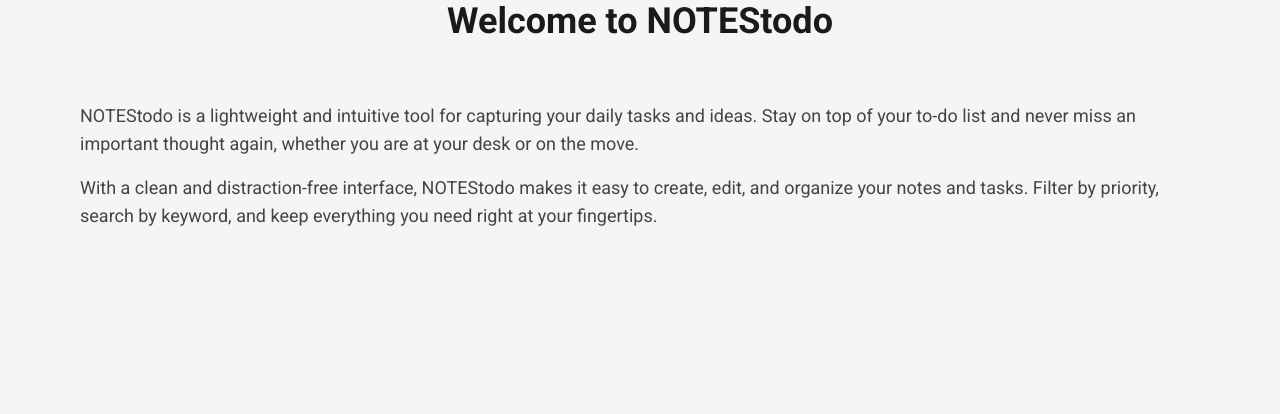
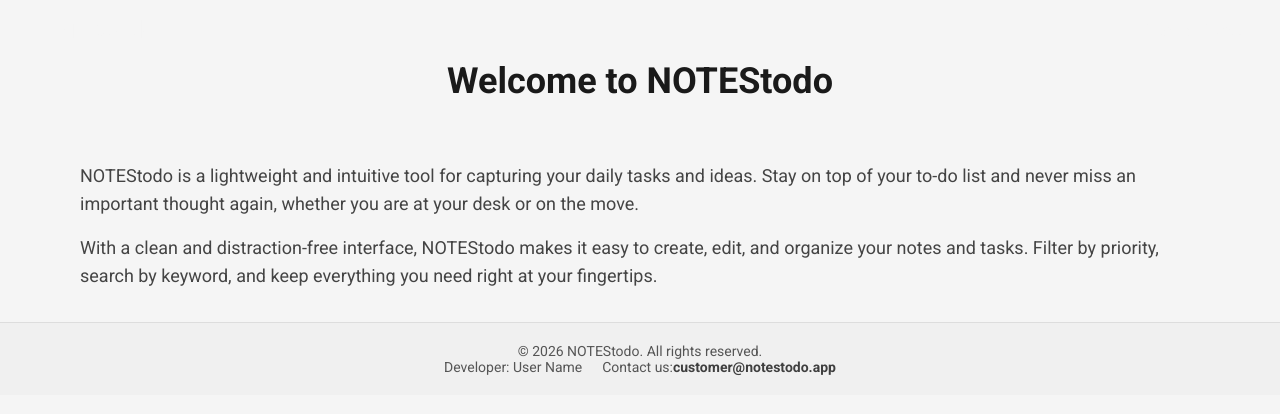
Before and after one commit to Liska-iriska/notestodo, a Next.js app: page / in a window 1280 px wide. Shown: the top 414 px of the page. Built offline with nearby package versions, Linux system fonts and the light colour scheme.

Commit message:
Add Header

```diff
--- a/app/layout.tsx
+++ b/app/layout.tsx
@@ -1,6 +1,8 @@
 import type { Metadata } from "next";
 import { Roboto } from "next/font/google";
 import "./globals.css";
+import Header from "@/components/Header/Header";
+import Footer from "@/components/Footer/Footer";
 
 export const metadata: Metadata = {
   title: "Create Notes App",
@@ -36,7 +38,11 @@
 }>) {
   return (
     <html lang="en" className={roboto.variable}>
-      <body>{children}</body>
+      <body>
+        <Header />
+        {children}
+        <Footer />
+      </body>
     </html>
   );
 }
--- /dev/null
+++ b/components/Header/Header.module.css
@@ -0,0 +1,37 @@
+.header {
+  display: flex;
+  justify-content: space-between;
+  align-items: center;
+  padding: 1rem 2rem;
+  background-color: var(--color-header);
+  color: var(--color-whiteSmoke);
+}
+
+.header a {
+  text-decoration: none;
+  color: var(--color-whiteSmoke);
+  font-size: 1.5rem;
+  font-weight: bold;
+}
+
+.header a:hover {
+  color: var(--color-clear-hover);
+}
+
+.navigation {
+  list-style-type: none;
+  margin: 0;
+  padding: 0;
+  display: flex;
+  gap: 1rem;
+}
+
+.navigation li a {
+  text-decoration: none;
+  color: var(--color-whiteSmoke);
+  font-size: 1rem;
+}
+
+.navigation li a:hover {
+  color: var(--color-clear-hover);
+}
--- /dev/null
+++ b/components/Header/Header.tsx
@@ -0,0 +1,24 @@
+import css from "./Header.module.css";
+import Link from "next/link";
+
+const Header = () => {
+  return (
+    <header className={css.header}>
+      <Link href="/" aria-label="Home">
+        NOTEStodo
+      </Link>
+      <nav aria-label="Main Navigation">
+        <ul className={css.navigation}>
+          <li>
+            <Link href="/">Home</Link>
+          </li>
+          <li>
+            <Link href="/notes/filter/all">Notes</Link>
+          </li>
+        </ul>
+      </nav>
+    </header>
+  );
+};
+
+export default Header;
```
